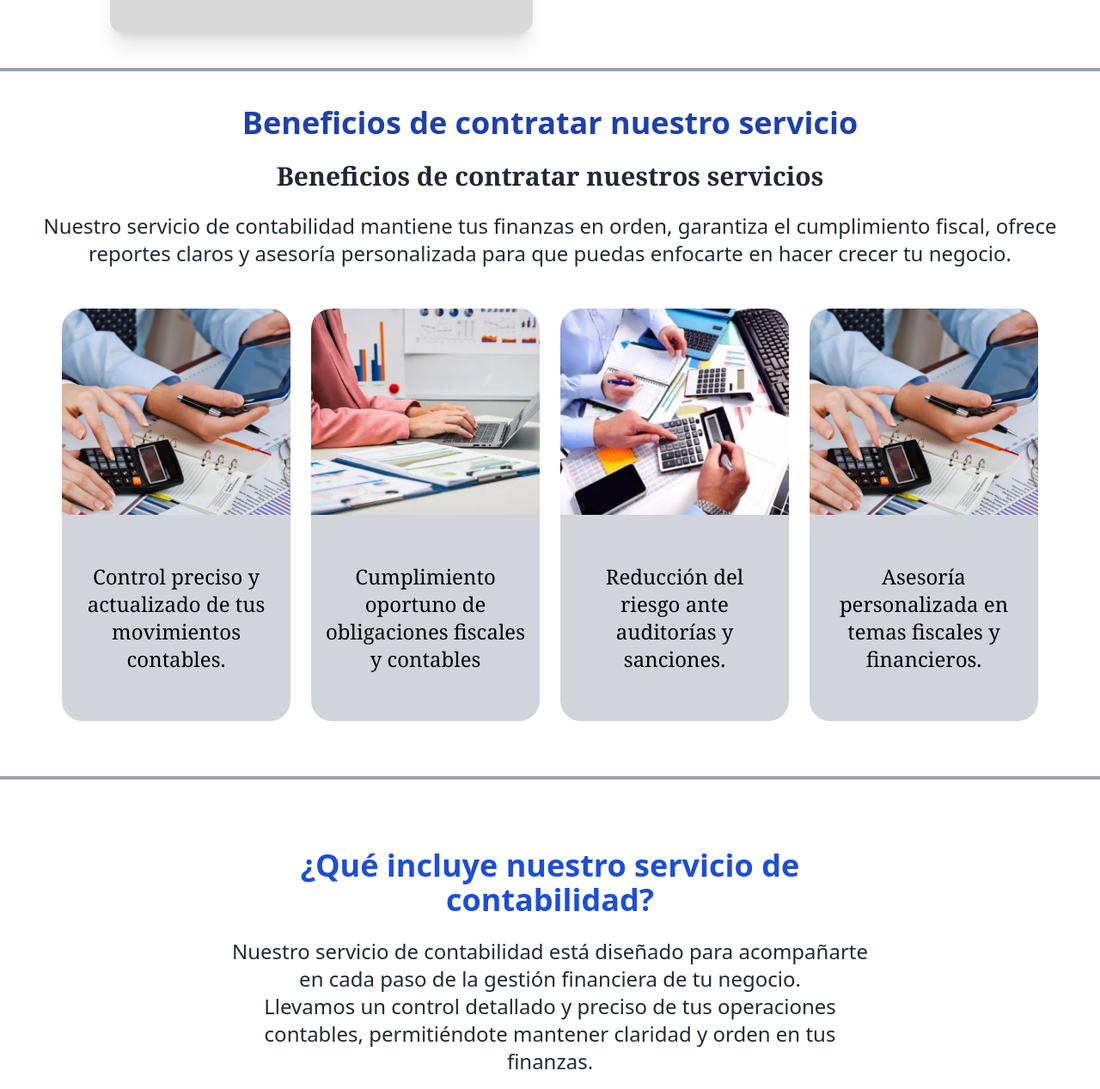
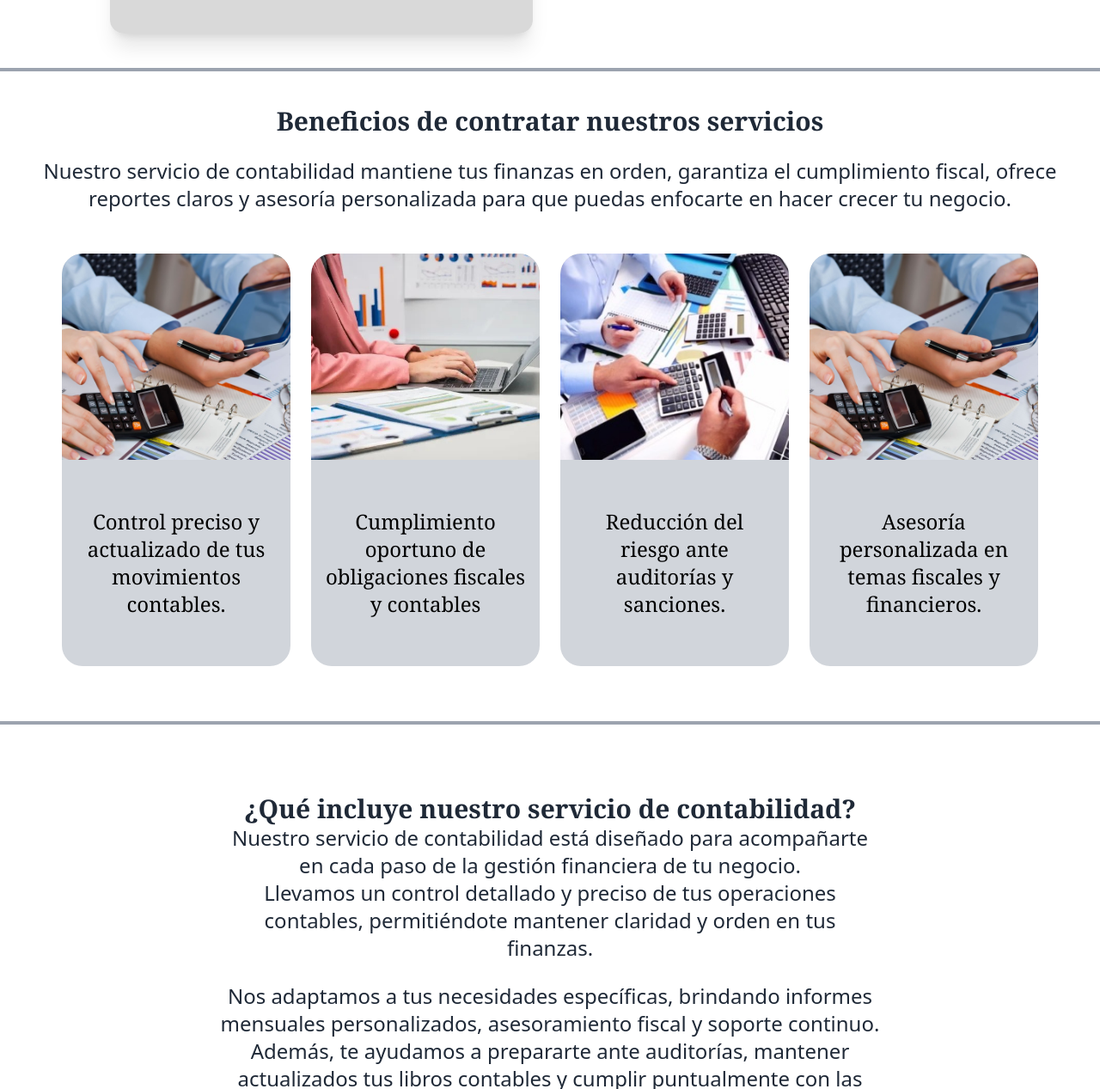
Before and after one commit to Francisco22123/Vixion, an Astro site: page /contabilidad in a window 1280 px wide. Shown: the part 737-2004 px from the top of the page at 86% size. Built offline with nearby package versions, Linux system fonts and the light colour scheme; Astro itself is replaced by a stand-in of ours.

Commit message:
Update contabilidad.astro

```diff
--- a/src/pages/contabilidad.astro
+++ b/src/pages/contabilidad.astro
@@ -43,9 +43,6 @@
   <hr class="featurette-divider max-w-[2500px] h-1 my-10 border-t-4 border-gray-400 mx-auto">
 
 
-  <div class="text-center text-2xl lg:text-4xl font-bold text-blue-800 mb-6 px-4">
-    Beneficios de contratar nuestro servicio
-  </div>
 
   <!-- Bloque beneficios -->
 
@@ -111,7 +108,7 @@
 
 
   <section class="px-4 lg:px-64 my-20 text-center">
-    <h2 class="text-blue-700 text-3xl lg:text-4xl font-bold mb-6">¿Qué incluye nuestro servicio de contabilidad?</h2>
+    <p class="text-center text-3xl font-serif font-bold">¿Qué incluye nuestro servicio de contabilidad?</p>
     <p class="text-lg lg:text-2xl leading-relaxed mb-6">
       Nuestro servicio de contabilidad está diseñado para acompañarte en cada paso de la gestión financiera de tu negocio. <br>
       Llevamos un control detallado y preciso de tus operaciones contables, permitiéndote mantener claridad y orden en tus finanzas.
```
